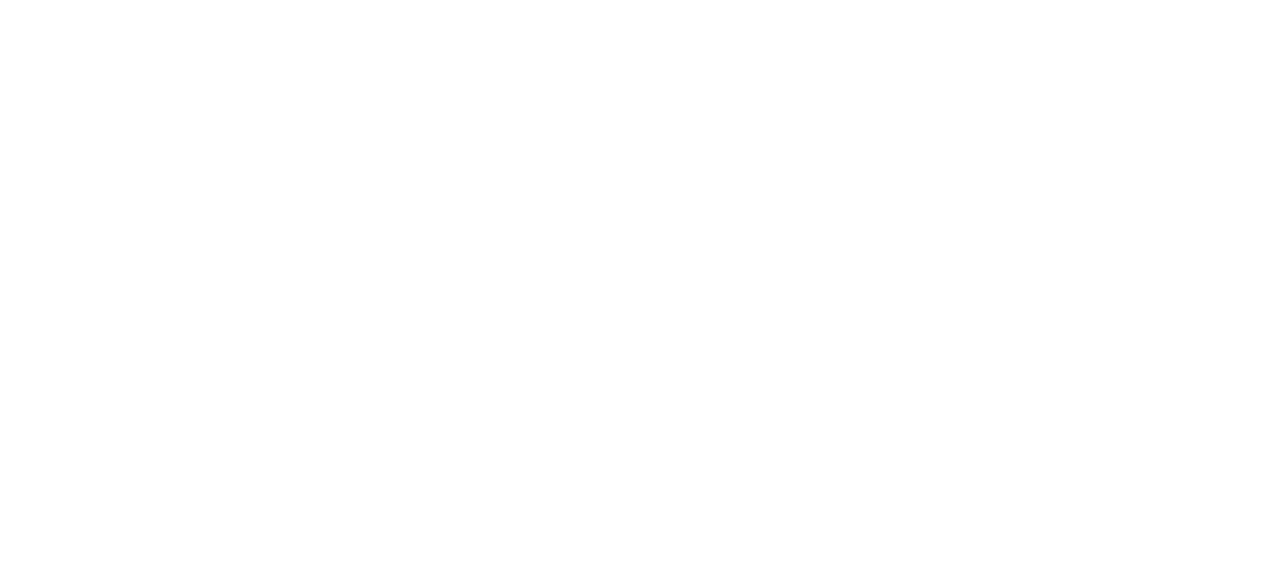
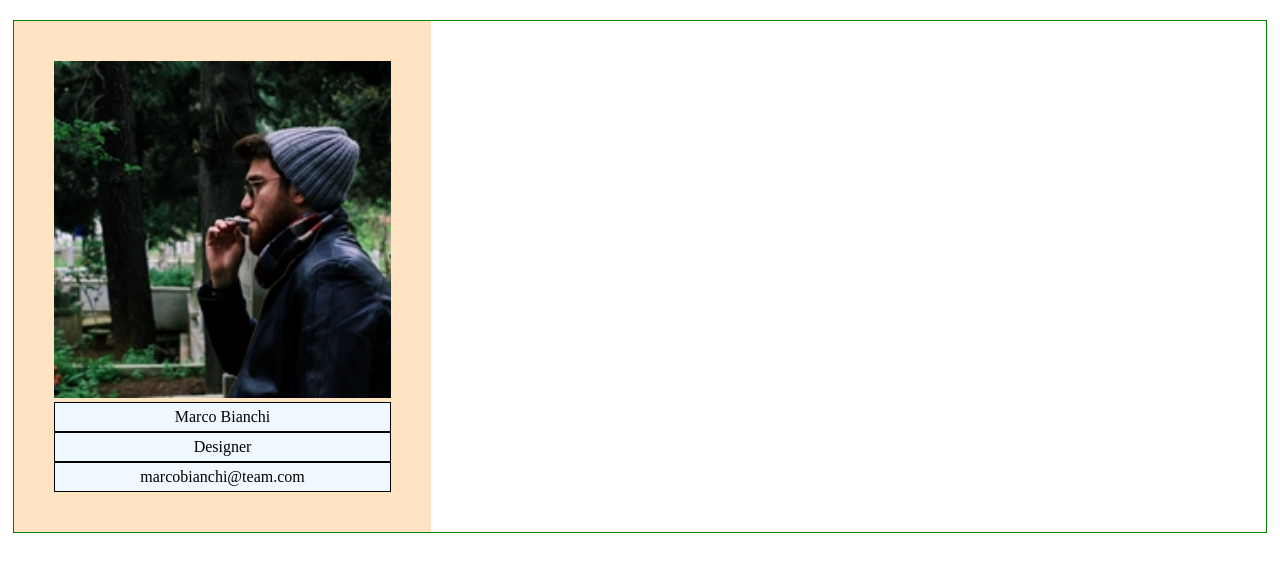
Before and after one commit to matteodragotto/js-our-team, a plain HTML site: page index.html in a window 1280 px wide. Drawn offline with Linux system fonts and the light colour scheme.

Commit message:
[feat] html/css basic style

```diff
--- a/assets/css/style.css
+++ b/assets/css/style.css
@@ -0,0 +1,43 @@
+* {
+  margin: 0;
+  padding: 0;
+  box-sizing: border-box;
+}
+
+.d-flex {
+  display: flex;
+}
+
+.container {
+  border: 1px solid green;
+  max-width: 98vw;
+  margin: 20px auto;
+}
+
+.row {
+ width: 100%;
+ display: flex;
+ flex-wrap: wrap;
+}
+
+.card {
+  display: block;
+  width: calc(100% / 3);
+  padding: 40px;
+  background-color: bisque;
+}
+
+.card .img {
+  overflow: hidden;
+}
+
+.card .img img{
+  width: 100%;
+}
+
+.card .name, .role, .email {
+  text-align: center;
+  padding: 5px;
+  border: 1px solid black;
+  background-color: aliceblue;
+}
--- a/index.html
+++ b/index.html
@@ -11,6 +11,24 @@
 
 <body>
 
+  <div class="container">
+    <div class="row">
+      <div class="card">
+        <div class="img">
+          <img src="./assets/img/male1.png" alt="male1">
+        </div>
+        <div class="name">
+          <p>Marco Bianchi</p>
+        </div>
+        <div class="role">
+          <p>Designer</p>
+        </div>
+        <div class="email">
+          <p>marcobianchi@team.com</p>
+        </div>
+      </div>
+    </div>
+  </div>
 
 
 
```
